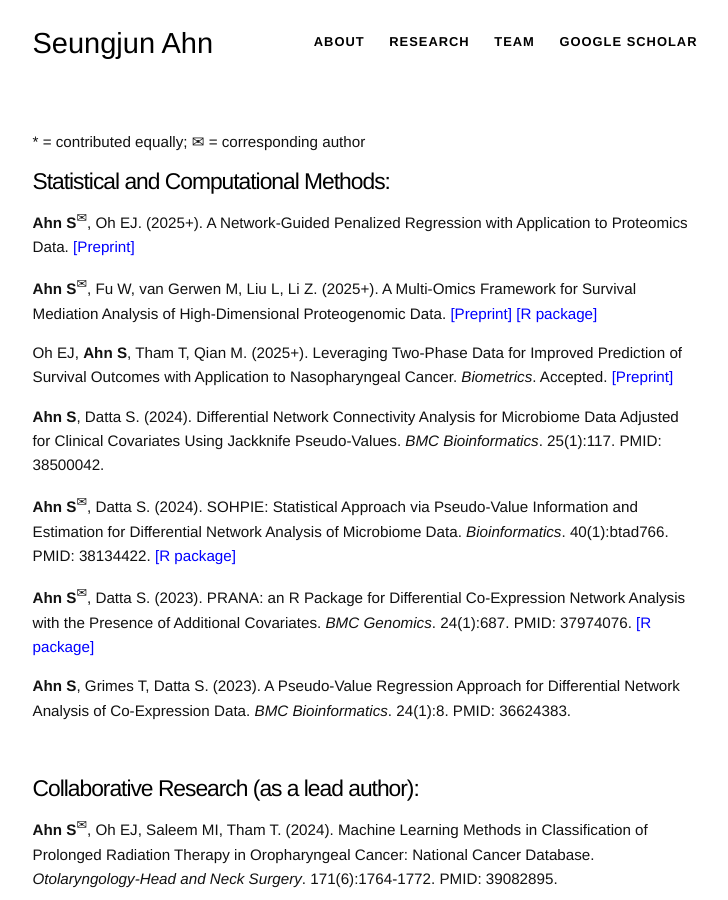
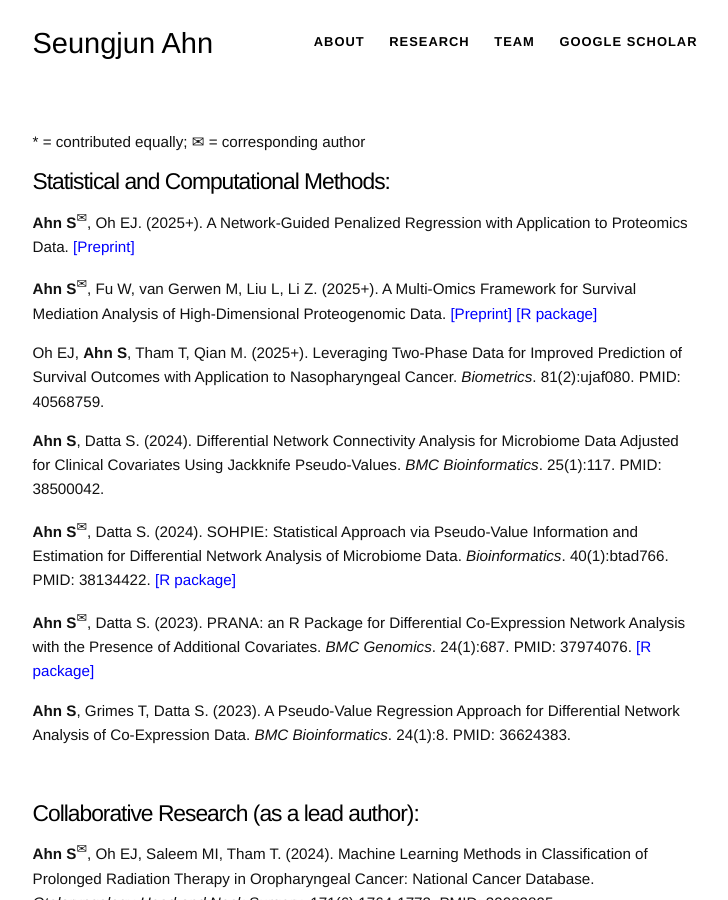
Before and after one commit to sjahnn/sjahnn.github.io, a Jekyll site: the page built from research.md, in a window 1280 px wide and 900 px high. Shown: the whole window, without its empty margins (275-1003 px from the left). Built offline with Jekyll 4.4.1, drawn with Linux system fonts in a browser that asks for light colours.

Commit message:
Update research.md

```diff
--- a/research.md
+++ b/research.md
@@ -29,6 +29,8 @@ In preparation.
 **Ahn S**<sup><span>&#9993;</span></sup>, Oh EJ, Saleem MI, Tham T. (2024). Machine Learning Methods in Classification of Prolonged Radiation Therapy in Oropharyngeal Cancer: National Cancer Database. <br>
 *Otolaryngology-Head and Neck Surgery*. Accepted.
 
+Oh EJ, **Ahn S**, Tham T, Qian M. (2025+). Leveraging Two-Phase Data for Improved Prediction of Survival Outcomes with Application to Nasopharyngeal Cancer. *Biometrics*. Accepted. <a href="https://arxiv.org/abs/2503.16732" style="color: blue;">[Preprint]</a>
+
 <br>
 --->
 
@@ -37,7 +39,7 @@ In preparation.
 
 **Ahn S**<sup><span>&#9993;</span></sup>, Fu W, van Gerwen M, Liu L, Li Z. (2025+). A Multi-Omics Framework for Survival Mediation Analysis of High-Dimensional Proteogenomic Data. <a href="https://arxiv.org/abs/2503.08606" style="color: blue;">[Preprint]</a> <a href="https://cran.r-project.org/web/packages/SMAHP/index.html" style="color: blue;">[R package]</a>
 
-Oh EJ, **Ahn S**, Tham T, Qian M. (2025+). Leveraging Two-Phase Data for Improved Prediction of Survival Outcomes with Application to Nasopharyngeal Cancer. *Biometrics*. Accepted. <a href="https://arxiv.org/abs/2503.16732" style="color: blue;">[Preprint]</a>
+Oh EJ, **Ahn S**, Tham T, Qian M. (2025+). Leveraging Two-Phase Data for Improved Prediction of Survival Outcomes with Application to Nasopharyngeal Cancer. *Biometrics*. 81(2):ujaf080. PMID: 40568759.
 
 **Ahn S**, Datta S. (2024). Differential Network Connectivity Analysis for Microbiome Data Adjusted for Clinical Covariates Using Jackknife Pseudo-Values. *BMC Bioinformatics*. 25(1):117. PMID: 38500042.
 
```
